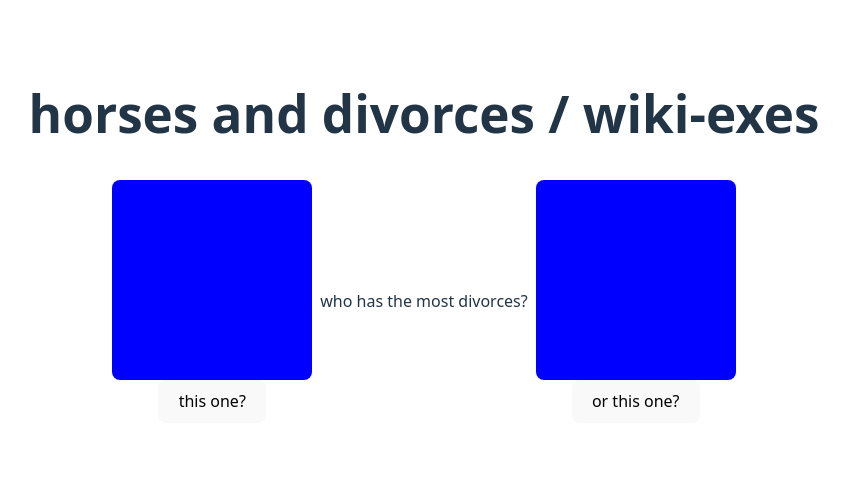
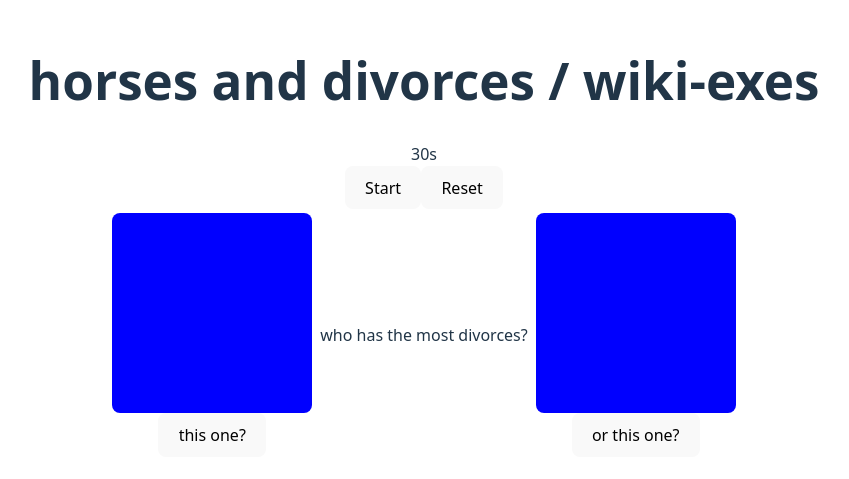
Before and after one commit to derekmiranda/horses-and-divorces, a React (Vite) app: page / in a window 1280 px wide. Shown: the part 161-640 px from the top of the page, without its empty margins (216-1065 px from the left). Built offline with nearby package versions, Linux system fonts and the light colour scheme.

Commit message:
add basic timer

```diff
--- a/src/components/QuizPage.css
+++ b/src/components/QuizPage.css
@@ -1,10 +1,10 @@
-.quiz-page {
+.quiz-row {
   display: flex;
   justify-content: center;
   align-items: center;
 }
 
-.quiz-page > * {
+.quiz-row > * {
   margin: 4px;
 }
 
--- a/src/components/QuizPage.jsx
+++ b/src/components/QuizPage.jsx
@@ -1,4 +1,5 @@
 import "./QuizPage.css"
+import useCountdown from "../hooks/useCountdown";
 
 function PersonSection({ children }) {
   return (
@@ -10,14 +11,31 @@ function PersonSection({ children }) {
 }
 
 function QuizPage() {
+  const { secondsLeft, isRunning, pause, start, reset } = useCountdown(30, {
+    autoStart: false,
+    onExpire: () => console.log("time's up"),
+  });
+
   return (
     <>
       <h1>horses and divorces / wiki-exes</h1>
-      <main className="quiz-page">
-      <PersonSection>this one?</PersonSection>
-      <p>who has the most divorces?</p>
-      <PersonSection>or this one?</PersonSection>
-      </main>
+        <div className="timer-row">
+          <div className="timer">{secondsLeft}s</div>
+          <div className="timer-controls">
+            {isRunning ? (
+              <button onClick={pause}>Pause</button>
+            ) : (
+              <button onClick={start}>Start</button>
+            )}
+            <button onClick={() => reset(30)}>Reset</button>
+          </div>
+        </div>
+
+      <section className="quiz-row">
+        <PersonSection>this one?</PersonSection>
+        <p>who has the most divorces?</p>
+        <PersonSection>or this one?</PersonSection>
+      </section>
     </>
   )
 }
--- /dev/null
+++ b/src/hooks/useCountdown.jsx
@@ -0,0 +1,80 @@
+import { useCallback, useEffect, useRef, useState } from "react";
+
+/**
+ * useCountdown hook
+ * @param {number} initialSeconds - starting seconds for the countdown
+ * @param {object} options - { autoStart=true, interval=1000, onExpire }
+ * @returns {{ secondsLeft: number, isRunning: boolean, start: ()=>void, pause: ()=>void, reset: (n?:number)=>void }}
+ */
+export default function useCountdown(initialSeconds = 30, options = {}) {
+  const { autoStart = true, interval = 1000, onExpire } = options;
+
+  const [secondsLeft, setSecondsLeft] = useState(() => Math.max(0, Math.floor(initialSeconds)));
+  const [isRunning, setIsRunning] = useState(autoStart);
+
+  const timerRef = useRef(null);
+  const secondsRef = useRef(secondsLeft);
+
+  // keep ref in sync for callbacks
+  useEffect(() => {
+    secondsRef.current = secondsLeft;
+  }, [secondsLeft]);
+
+  const tick = useCallback(() => {
+    setSecondsLeft((s) => {
+      if (s <= 1) {
+        // will reach zero
+        if (timerRef.current) {
+          clearInterval(timerRef.current);
+          timerRef.current = null;
+        }
+        setIsRunning(false);
+        if (typeof onExpire === "function") onExpire();
+        return 0;
+      }
+      return s - 1;
+    });
+  }, [onExpire]);
+
+  useEffect(() => {
+    if (isRunning && timerRef.current == null) {
+      timerRef.current = setInterval(tick, interval);
+    }
+
+    return () => {
+      if (timerRef.current) {
+        clearInterval(timerRef.current);
+        timerRef.current = null;
+      }
+    };
+  }, [isRunning, tick, interval]);
+
+  const start = useCallback(() => {
+    if (secondsRef.current <= 0) return; // nothing to start
+    setIsRunning(true);
+  }, []);
+
+  const pause = useCallback(() => setIsRunning(false), []);
+
+  const reset = useCallback(
+    (newSeconds = initialSeconds) => {
+      const n = Math.max(0, Math.floor(newSeconds));
+      setSecondsLeft(n);
+      secondsRef.current = n;
+      setIsRunning(Boolean(autoStart));
+    },
+    [initialSeconds, autoStart]
+  );
+
+  // clear on unmount
+  useEffect(() => {
+    return () => {
+      if (timerRef.current) {
+        clearInterval(timerRef.current);
+        timerRef.current = null;
+      }
+    };
+  }, []);
+
+  return { secondsLeft, isRunning, start, pause, reset };
+}
```
